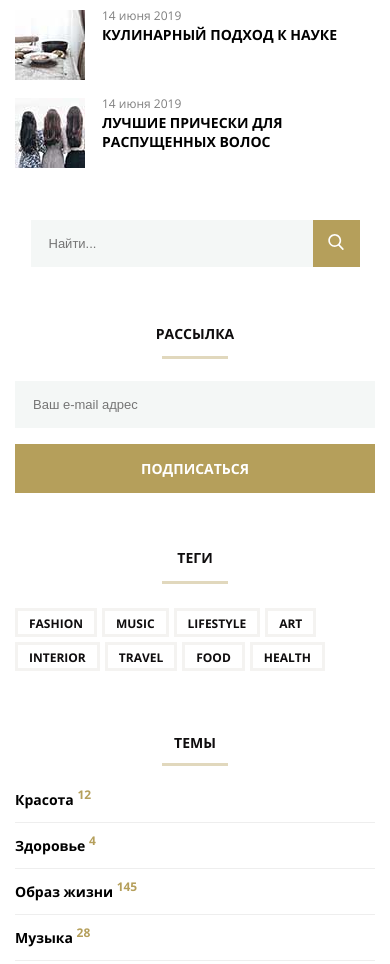
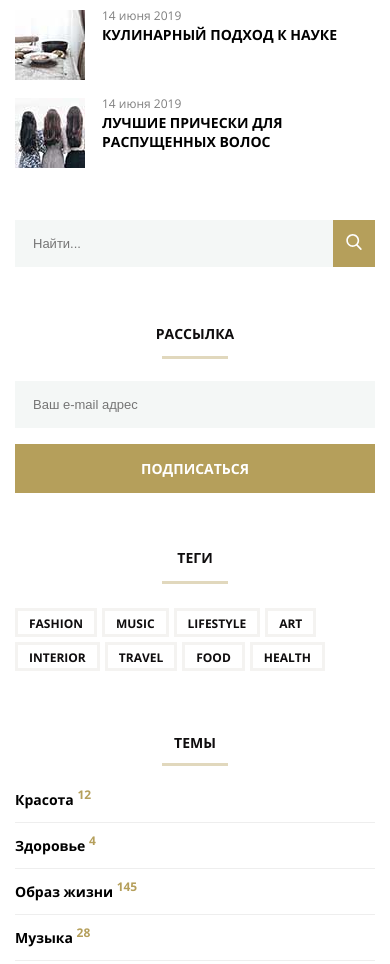
Before and after one commit to GValeriya/mq-diplom, a plain HTML site: page index.html in a window 390 px wide. Shown: the part 5584-6548 px from the top of the page. Drawn offline with Linux system fonts and the light colour scheme.

Commit message:
ДОработка

```diff
--- a/css/style.css
+++ b/css/style.css
@@ -483,6 +483,7 @@ p {
 
 .search-button {
   width: 47px;
+  height: 47px;
   background-color: #b59f5b;
   border: none;
   cursor: pointer;
@@ -1407,19 +1408,18 @@ p {
     width: 100%;
   }
 
-  .section-search {
-    margin: 0 auto;
+  .search-group {
+    width: 100%;
+  }
+
+  .search {
+    width: 100%;
   }
 
   .field-search {
-     width: 282px;
-    /* flex-grow: 1;    */
-  }
-
-  /* .search-button {
-    flex-shrink: 0;
-    flex-grow: 0;
-  }   */
+    width: 100%;
+    /* width: 282px;        */
+  }
 
   .newsletter {
     text-align: center;
--- a/index.html
+++ b/index.html
@@ -352,12 +352,12 @@
 
       <!-- формы     -->
       <section class="section-search">
-        <h3 class="search-title hidden">Поиск</h3>
+        <!-- <h3 class="search-title hidden">Поиск</h3> -->
 
         <form class="search">
           <label class="search-group">
             <span class="hidden">Поле ввода</span>
-            <input type="text" class="field-search" placeholder="Найти...">
+            <input type="search" class="field-search" placeholder="Найти..." name="query" required>
           </label>
 
           <button class="search-button">
```
